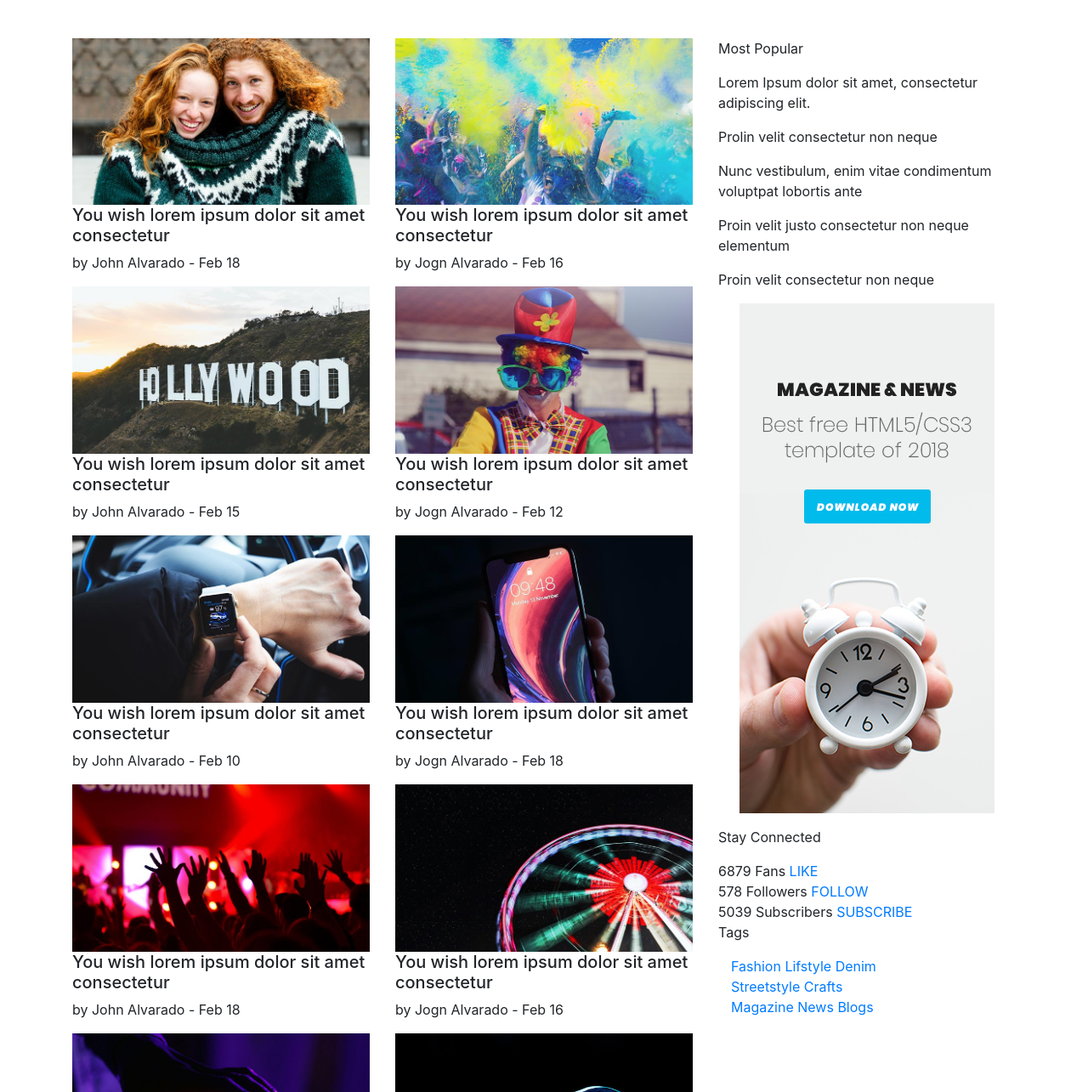
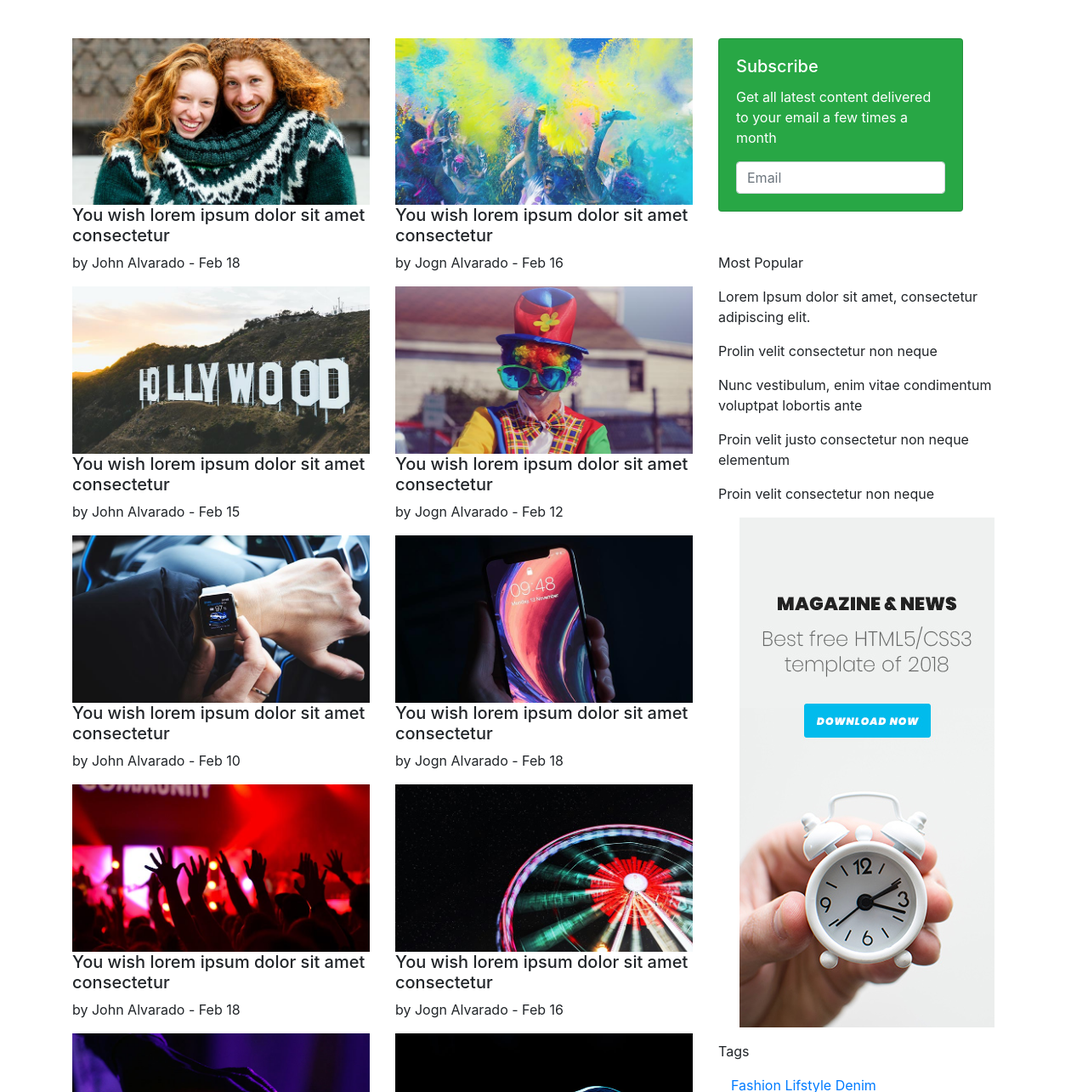
Before and after one commit to MartaMoran/1-reto-Boostrap, a plain HTML site: page index2.html in a window 1280 px wide. Shown: the part 657-1942 px from the top of the page at 85% size. Drawn offline with nearby package versions, Linux system fonts and the light colour scheme.

```diff
--- a/index2.html
+++ b/index2.html
@@ -196,6 +196,13 @@
                 </div>
             </div>
             <div class="col-4">
+                <div class="card text-white bg-success mb-5" style="max-width: 18rem;">
+                    <div class="card-body">
+                      <h5 class="card-title">Subscribe</h5>
+                      <p class="card-text">Get all latest content delivered to your email a few times a month</p>
+                      <input class="form-control" type="text" placeholder="Email">
+                  </div>
+                </div>
                 <div class="">
                     <p class="">
                      Most Popular
@@ -208,23 +215,6 @@
                 <p> Proin velit consectetur non neque</p>
                 <div class="text-center mb-3">
                  <img class="img-fluid" src="images\banner-02.jpg">
-                </div>
-                <div class="">
-                    <p class="">
-                     Stay Connected
-                    </p>
-                </div>
-                <div>
-                    <img src="">6879 Fans
-                    <a href="">LIKE</a>
-                </div>
-                <div>
-                    <img src="">578 Followers
-                    <a href="">FOLLOW</a>
-                </div>
-                <div>
-                    <img src="">5039 Subscribers
-                    <a href="">SUBSCRIBE</a>
                 </div>
                 <div class="">
                     <p class="">
```
